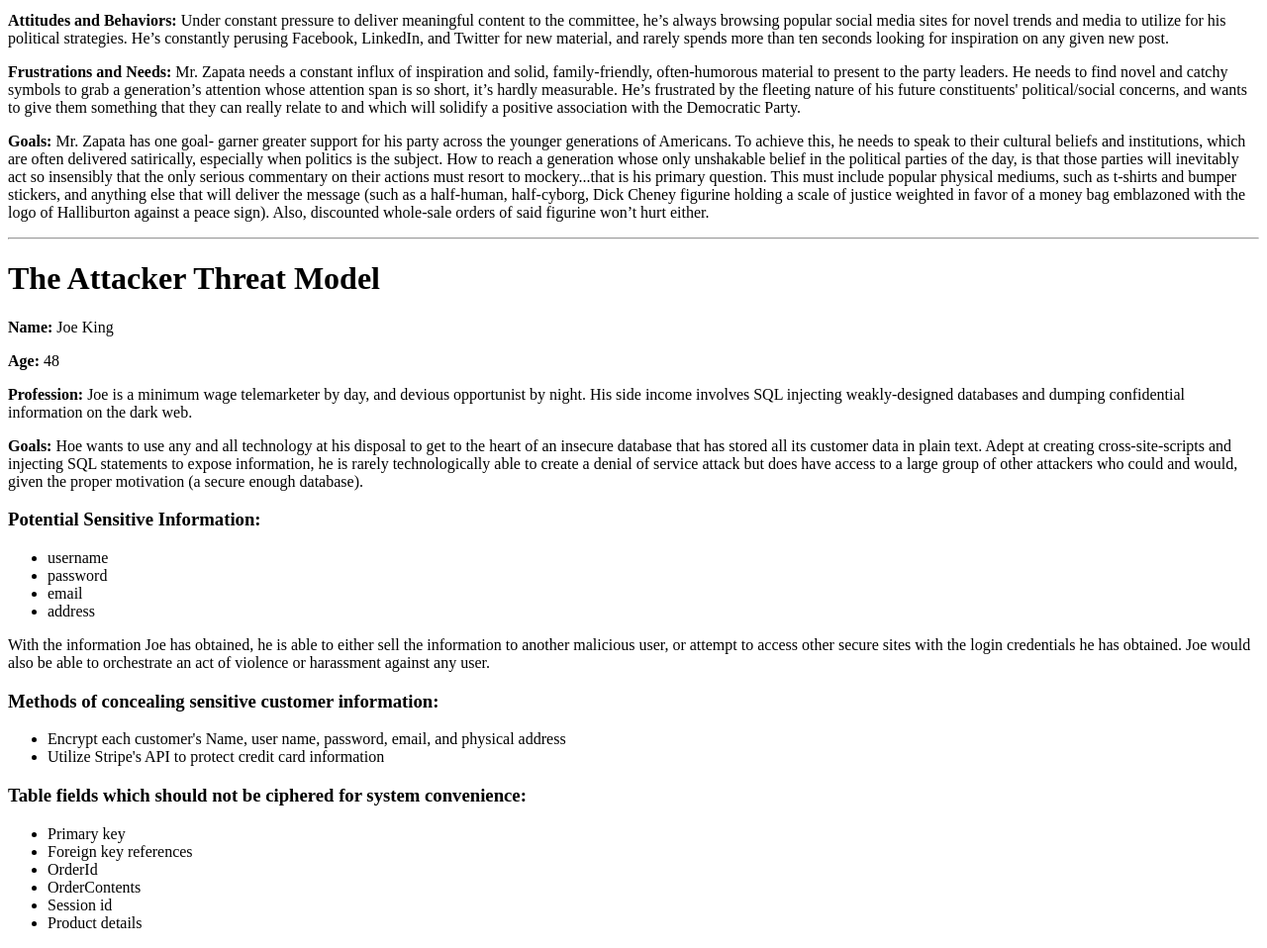
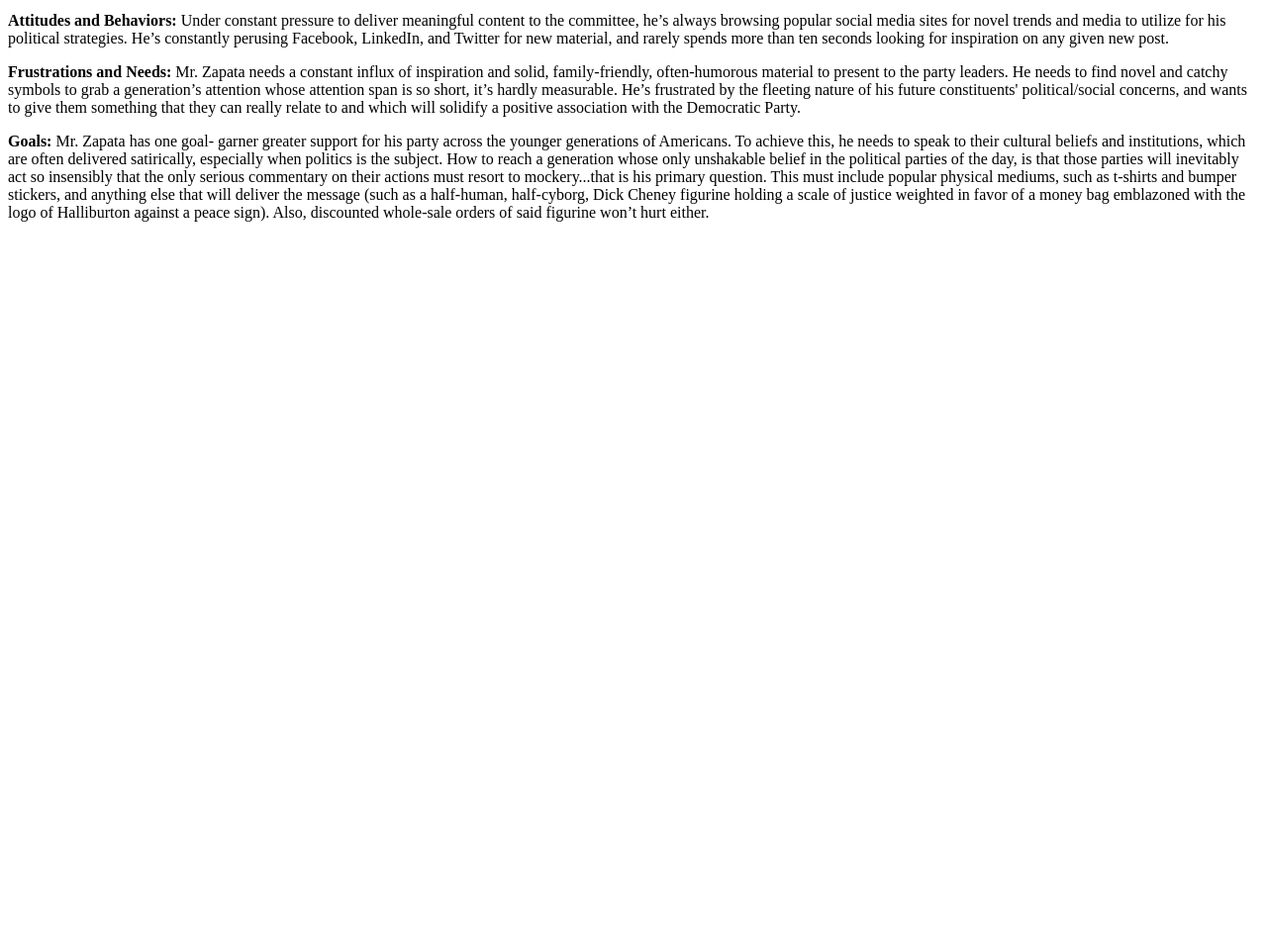
Before and after one commit to jameswlhill/cheqout, a PHP site: page /personas.php in a window 1280 px wide. Shown: the part 1024-1982 px from the top of the page at 99% size. After the commit the page ends 1248 px from the top, so only its background shows below. Run offline with PHP 8.4, Linux system fonts and the light colour scheme.

Commit message:
Removed threat model https://app.asana.com/0/32737638783261/32737638783270

```diff
--- a/specification/personas.php
+++ b/specification/personas.php
@@ -120,50 +120,5 @@
 			figurine holding a scale of justice weighted in favor of a money bag emblazoned with the logo of Halliburton against
 			a peace sign). Also, discounted whole-sale orders of said figurine won’t hurt either.
 		</p>
-		<hr />
-		<h1>The Attacker Threat Model</h1>
-		<p>
-			<strong>Name:</strong> Joe King
-		</p>
-		<p>
-			<strong>Age:</strong> 48
-		</p>
-		<p>
-			<strong>Profession:</strong> Joe is a minimum wage telemarketer by day, and devious opportunist by night. His side income involves
-			SQL injecting weakly-designed databases and dumping confidential information on the dark web.
-		</p>
-		<p>
-			<strong>Goals:</strong> Hoe wants to use any and all technology at his disposal to get to the heart of an insecure database
-			that has stored all its customer data in plain text. Adept at creating cross-site-scripts and injecting
-			SQL statements to expose information, he is rarely technologically able to create a denial of service attack
-			but does have access to a large group of other attackers who could and would, given the proper motivation
-			(a secure enough database).
-		</p>
-		<h3>Potential Sensitive Information:</h3>
-		<ul>
-			<li>username</li>
-			<li>password</li>
-			<li>email</li>
-			<li>address</li>
-		</ul>
-		<p>
-		With the information Joe has obtained, he is able to either sell the information to another malicious user,
-		or attempt to access other secure sites with the login credentials he has obtained. Joe would also be able to
-		orchestrate an act of violence or harassment against any user.
-		</p>
-		<h3>Methods of concealing sensitive customer information:</h3>
-		<ul>
-			<li>Encrypt each customer's Name, user name, password, email, and physical address</li>
-			<li>Utilize Stripe's API to protect credit card information</li>
-		</ul>
-		<h3>Table fields which should not be ciphered for system convenience:</h3>
-		<ul>
-			<li>Primary key</li>
-			<li>Foreign key references</li>
-			<li>OrderId</li>
-			<li>OrderContents</li>
-			<li>Session id</li>
-			<li>Product details</li>
-		</ul>
 	</body>
 </html>
```
